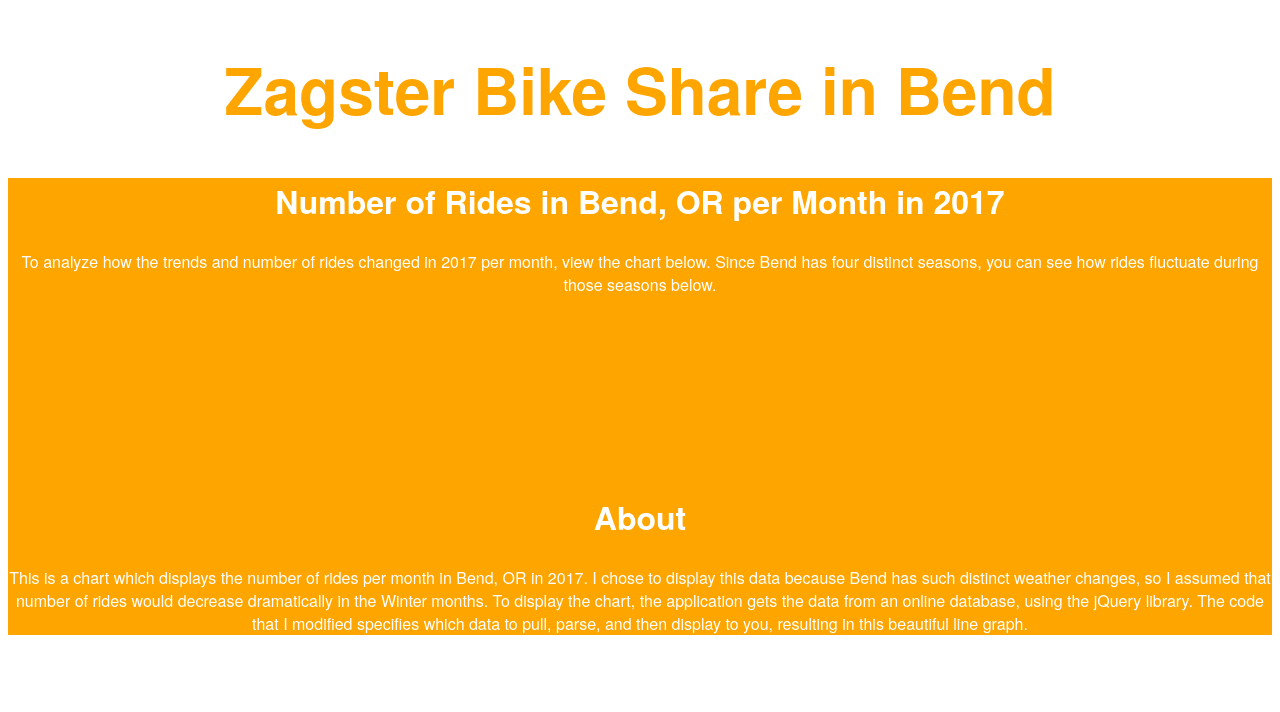
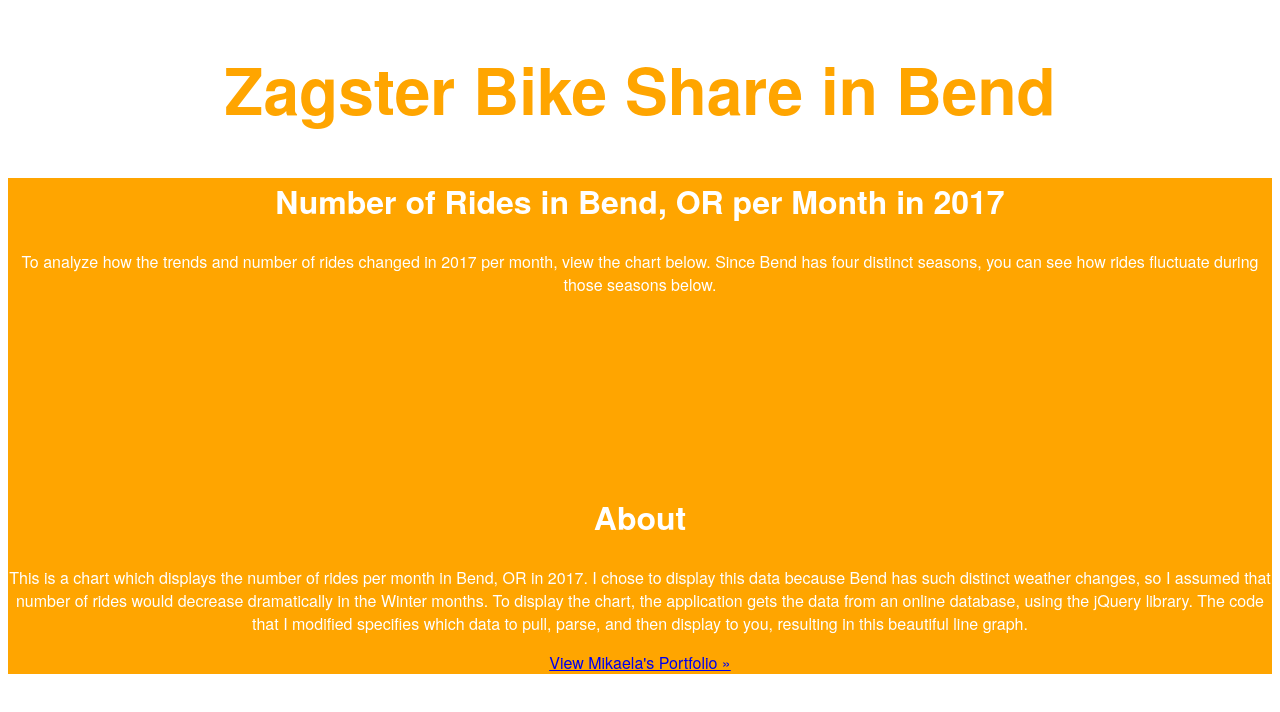
Before and after one commit to MikaelaPeters/zagster-client3.0, a plain HTML site: page index.html in a window 1280 px wide. Drawn offline with nearby package versions, Linux system fonts and the light colour scheme; no server answers.

Commit message:
Footer
added footer to link back to portfolio

```diff
--- a/index.html
+++ b/index.html
@@ -32,6 +32,10 @@ To display the chart, the application gets the data from an online database, usi
 The code that I modified specifies which data to pull, parse, and then display to you, resulting in this beautiful line graph.
              </p>
 
+             <footer>
+                <p><a class="btn btn-secondary" href="https://mikaelapeters.github.io/Portfolio/" role="button">View Mikaela's Portfolio &raquo;</a></p>
+             </footer>
+
             <!-- <img src="https://i.pinimg.com/originals/49/aa/2b/49aa2b0f8b2eb39fb271588804eabd4f.jpg" height="500" width="500"> -->
 
             <!-- <h2>Total Number of Rides = </h2>
```
